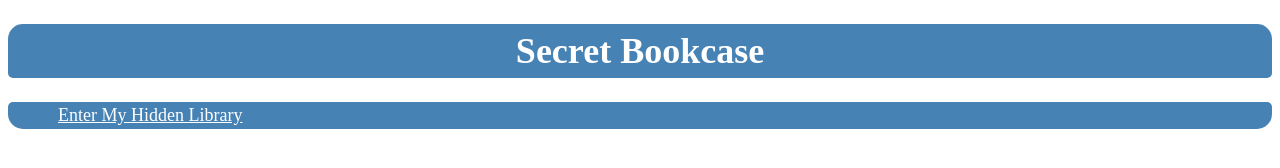
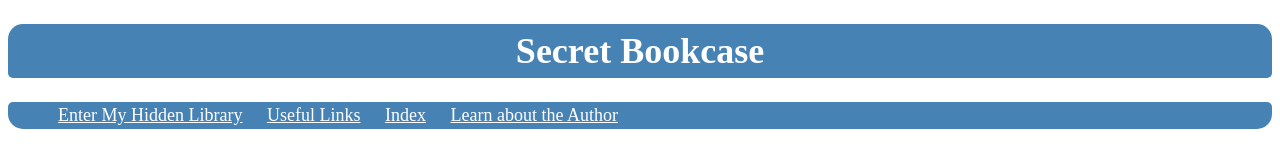
Before and after one commit to Willits-Alec/Platinum, a plain HTML site: page index.html in a window 1280 px wide. Drawn offline with Linux system fonts and the light colour scheme.

Commit message:
removed list comments

```diff
--- a/index.html
+++ b/index.html
@@ -15,9 +15,9 @@
     <nav >
         <ul>
             <li><a href="Bookcase/skills.html">Enter My Hidden Library</a></li>
-            <!-- <li><a href="Bookcase/links/index.html">Useful Links</a></li>
+            <li><a href="Bookcase/links/index.html">Useful Links</a></li>
             <li><a href="Bookcase/index/index.html">Index</a></li>
-            <li><a href="#">Learn about the Author</a></li> -->
+            <li><a href="#">Learn about the Author</a></li>
         </ul>
     </nav>
 
```
